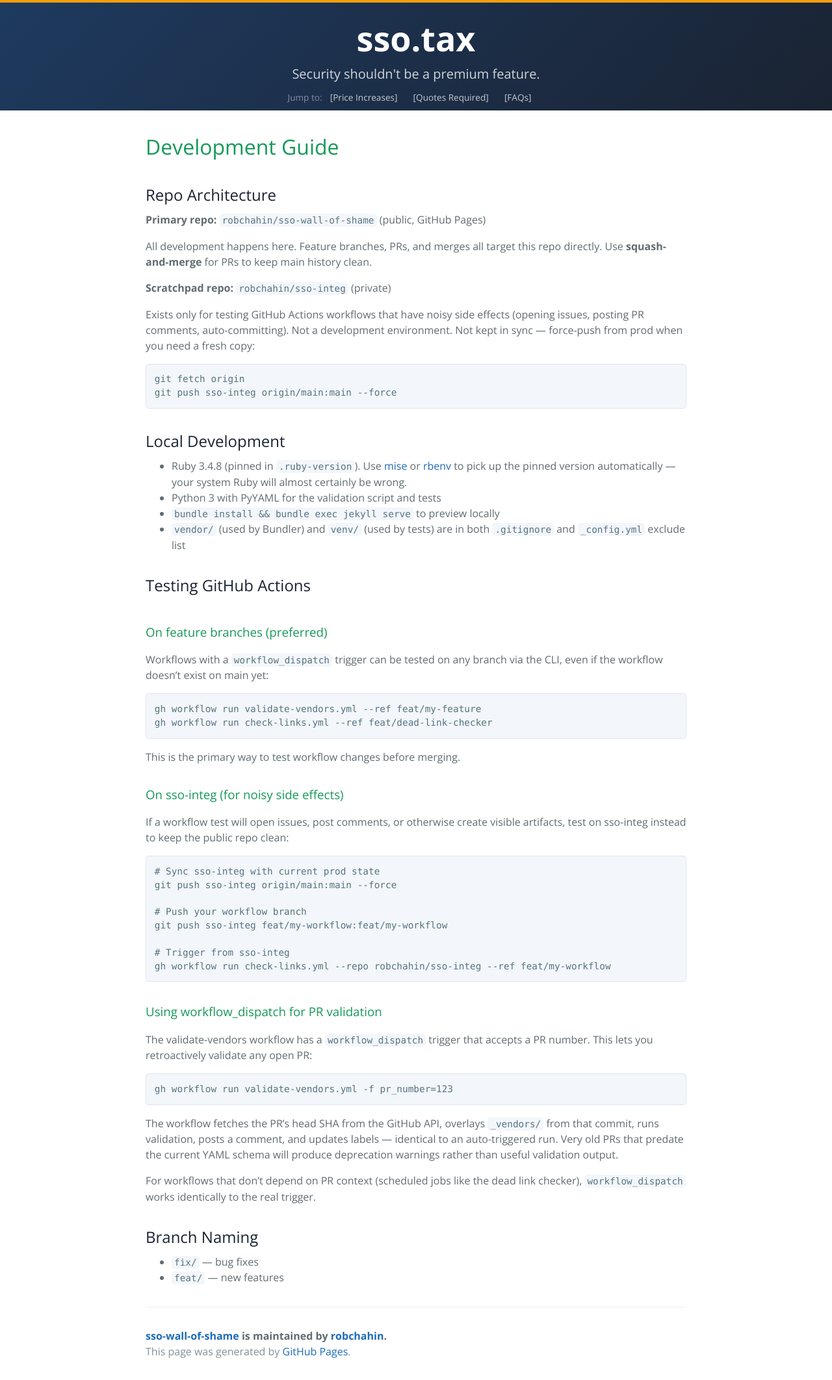
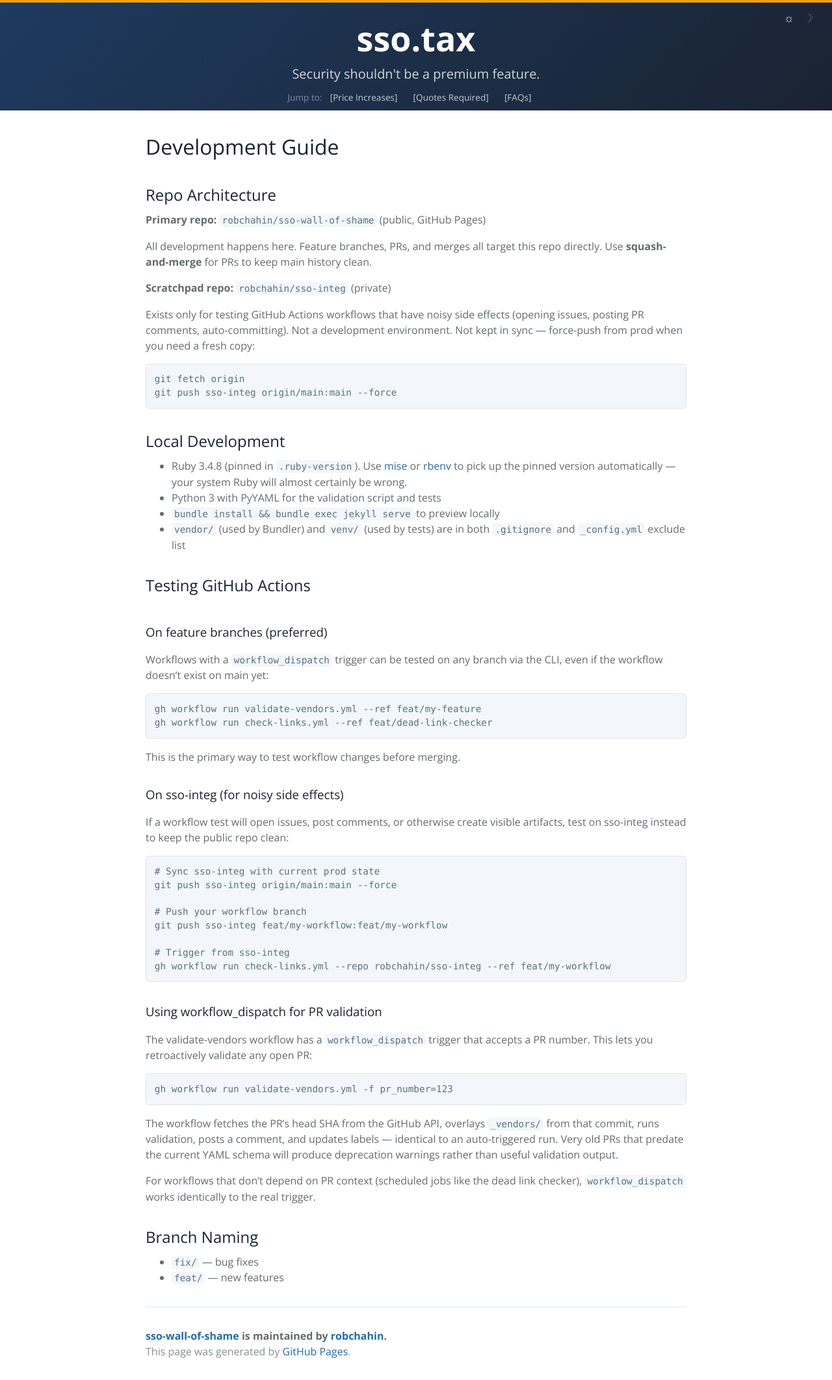
Before and after one commit to robchahin/sso-wall-of-shame, a Jekyll site: the page built from DEVELOPMENT.md, in a window 1280 px wide. Shown: the whole page at 65% size. Built offline with Jekyll 4.4.1, drawn with Linux system fonts in a browser that asks for light colours; our own code applies the rules of GitHub Pages for plain Markdown files.

Commit message:
feat: dark mode with system preference detection and manual toggle
- Convert all content colors from SCSS vars to CSS custom properties
- Define light/dark palettes on :root; dark overrides via prefers-color-scheme
  media query and [data-theme] attribute for manual override
- Add theme.js: toggle button logic, localStorage persistence, system
  preference sync
- Add ☼/☽ toggle buttons to header (top-right, absolute positioned)
- Inline anti-flash script in <head> applies stored theme before first paint
- Dark palette: #0f1923 bg, #c9d1d9 text, #58a6ff links, #e2e8f0 headings

Co-Authored-By: Claude Sonnet 4.6 <noreply@anthropic.com>

```diff
--- a/_layouts/default.html
+++ b/_layouts/default.html
@@ -8,6 +8,12 @@
     <meta name="theme-color" content="#1a2332">
     <meta name="apple-mobile-web-app-status-bar-style" content="black-translucent">
     <link rel="stylesheet" href="{{ '/assets/css/style.css?v=' | append: site.github.build_revision | relative_url }}">
+    <script>
+      (function() {
+        var t = localStorage.getItem('theme');
+        if (t) document.documentElement.setAttribute('data-theme', t);
+      }());
+    </script>
   </head>
   <body>
     <a id="skip-to-content" href="#content">Skip to the content.</a>
@@ -21,6 +27,10 @@
         <a href="#quotes-required">Quotes Required</a>
         <a href="#faqs">FAQs</a>
       </nav>
+      <div class="theme-toggle" aria-label="Color scheme">
+        <button class="theme-btn" data-theme="light" aria-label="Light mode">&#9788;</button>
+        <button class="theme-btn" data-theme="dark" aria-label="Dark mode">&#9789;</button>
+      </div>
     </header>
 
     <main id="content" class="main-content" role="main">
@@ -33,5 +43,6 @@
         <span class="site-footer-credits">This page was generated by <a href="https://pages.github.com">GitHub Pages</a>.</span>
       </footer>
     </main>
+    <script src="{{ '/assets/js/theme.js' | relative_url }}"></script>
   </body>
 </html>
--- a/_sass/site-theme.scss
+++ b/_sass/site-theme.scss
@@ -28,20 +28,11 @@ $medium-breakpoint: 42em;
   }
 }
 
-// === Colors ===
+// === Header colors (not theme-switchable — header is dark in both modes) ===
 
-$header-heading-color:    #fff;
-$header-bg-color:         #159957;
+$header-heading-color:      #fff;
+$header-bg-color:           #159957;
 $header-bg-color-secondary: #155799;
-$section-headings-color:  #159957;
-$body-text-color:         #606c71;
-$body-link-color:         #1e6bb8;
-$blockquote-text-color:   #819198;
-$code-bg-color:           #f3f6fa;
-$code-text-color:         #567482;
-$border-color:            #dce6f0;
-$table-border-color:      #e9ebec;
-$hr-border-color:         #eff0f1;
 
 // === Base ===
 
@@ -55,7 +46,8 @@ body {
   font-family: "Open Sans", "Helvetica Neue", Helvetica, Arial, sans-serif;
   font-size: 16px;
   line-height: 1.5;
-  color: $body-text-color;
+  color: var(--text);
+  background-color: var(--bg);
 }
 
 #skip-to-content {
@@ -71,13 +63,13 @@ body {
     left: 10px;
     height: auto;
     width: auto;
-    background: invert($body-link-color);
-    outline: thick solid invert($body-link-color);
+    background: #f59e0b;
+    outline: thick solid #f59e0b;
   }
 }
 
 a {
-  color: $body-link-color;
+  color: var(--link);
   text-decoration: none;
 
   &:hover {
@@ -151,7 +143,7 @@ a {
     margin-top: 2rem;
     margin-bottom: 1rem;
     font-weight: normal;
-    color: $section-headings-color;
+    color: var(--heading);
   }
 
   p {
@@ -162,8 +154,8 @@ a {
     padding: 2px 4px;
     font-family: Consolas, "Liberation Mono", Menlo, Courier, monospace;
     font-size: 0.9rem;
-    color: $code-text-color;
-    background-color: $code-bg-color;
+    color: var(--code-text);
+    background-color: var(--code-bg);
     border-radius: 0.3rem;
   }
 
@@ -173,17 +165,17 @@ a {
     margin-top: 0;
     margin-bottom: 1rem;
     font: 0.9rem/1.45 Consolas, "Liberation Mono", Menlo, Courier, monospace;
-    color: $code-text-color;
+    color: var(--code-text);
     word-wrap: normal;
-    background-color: $code-bg-color;
-    border: solid 1px $border-color;
+    background-color: var(--code-bg);
+    border: solid 1px var(--border);
     border-radius: 0.3rem;
     -webkit-overflow-scrolling: touch;
 
     > code {
       padding: 0;
       margin: 0;
-      color: $code-text-color;
+      color: var(--code-text);
       word-break: normal;
       white-space: pre;
       background: transparent;
@@ -217,8 +209,8 @@ a {
   blockquote {
     padding: 0 1rem;
     margin-left: 0;
-    color: $blockquote-text-color;
-    border-left: 0.3rem solid $border-color;
+    color: var(--text-secondary);
+    border-left: 0.3rem solid var(--border);
 
     > :first-child { margin-top: 0; }
     > :last-child  { margin-bottom: 0; }
@@ -237,7 +229,7 @@ a {
 
     th, td {
       padding: 0.5rem 1rem;
-      border: 1px solid $table-border-color;
+      border: 1px solid var(--border);
     }
   }
 
@@ -245,7 +237,7 @@ a {
     height: 2px;
     padding: 0;
     margin: 1rem 0;
-    background-color: $hr-border-color;
+    background-color: var(--border);
     border: 0;
   }
 }
@@ -255,7 +247,7 @@ a {
 .site-footer {
   padding-top: 2rem;
   margin-top: 2rem;
-  border-top: solid 1px $hr-border-color;
+  border-top: solid 1px var(--border);
 
   @include large  { font-size: 1rem; }
   @include medium { font-size: 1rem; }
@@ -268,5 +260,5 @@ a {
 }
 
 .site-footer-credits {
-  color: $blockquote-text-color;
+  color: var(--text-secondary);
 }
--- a/assets/css/style.scss
+++ b/assets/css/style.scss
@@ -3,16 +3,70 @@
 
 @import "site-theme";
 
-// === Color palette ===
-$navy: #1a2332;
+// === Color schemes ===
+
+@mixin dark-theme {
+  --bg:             #0f1923;
+  --text:           #c9d1d9;
+  --text-secondary: #8b949e;
+  --link:           #58a6ff;
+  --heading:        #e2e8f0;
+  --border:         #30363d;
+  --table-stripe:   #161c24;
+  --table-hover:    #1a2840;
+  --sticky-border:  #30363d;
+  --code-bg:        #161b22;
+  --code-text:      #c9d1d9;
+  --popover-bg:     #1c2333;
+  --input-border:   #30363d;
+}
+
+:root {
+  --bg:             #ffffff;
+  --text:           #606c71;
+  --text-secondary: #819198;
+  --link:           #1e6bb8;
+  --heading:        #1a2332;
+  --border:         #dce6f0;
+  --table-stripe:   #f6f8fa;
+  --table-hover:    #fff8e7;
+  --sticky-border:  #e1e4e8;
+  --code-bg:        #f3f6fa;
+  --code-text:      #567482;
+  --popover-bg:     #ffffff;
+  --input-border:   #cccccc;
+}
+
+@media (prefers-color-scheme: dark) {
+  :root:not([data-theme="light"]) {
+    @include dark-theme;
+  }
+}
+
+[data-theme="dark"] {
+  @include dark-theme;
+}
+
+// === Site-specific palette (SCSS vars for non-theme-switchable values) ===
+
+$navy:   #1a2332;
 $accent: #f59e0b;
 
 // === Accent bar at top of page ===
+
 html {
   border-top: 4px solid $accent;
 }
 
-// === Dark header ===
+// === Header ===
+
+.page-header {
+  position: relative;
+  background-color: $navy;
+  background-image: linear-gradient(135deg, #1e3a5f 0%, $navy 100%);
+  padding: 1rem 6rem 0.6rem !important;
+}
+
 .project-name {
   margin-bottom: 0.05rem;
 }
@@ -48,18 +102,43 @@ html {
   }
 }
 
-.page-header {
-  background-color: $navy;
-  background-image: linear-gradient(135deg, #1e3a5f 0%, $navy 100%);
-  padding: 1rem 6rem 0.6rem !important;
+// === Theme toggle ===
+
+.theme-toggle {
+  position: absolute;
+  top: 0.75rem;
+  right: 1.5rem;
+  display: flex;
+  gap: 0.25rem;
 }
 
-// Normalize main content font size
+.theme-btn {
+  background: none;
+  border: none;
+  cursor: pointer;
+  font-size: 1.1rem;
+  color: rgba(255, 255, 255, 0.3);
+  padding: 0.2rem 0.3rem;
+  line-height: 1;
+  transition: color 0.15s;
+
+  &--active {
+    color: rgba(255, 255, 255, 0.9);
+  }
+
+  &:hover {
+    color: $accent;
+  }
+}
+
+// === Main content ===
+
+// Normalize font size and override heading styles
 .main-content {
   font-size: 1rem;
 
   h2 {
-    color: $navy;
+    color: var(--heading);
     margin-top: 1rem;
     margin-bottom: 0.5rem;
     display: inline-block;
@@ -70,12 +149,10 @@ html {
   }
 }
 
-
-
-summary { // "Temporary" hack for h2-inside-summary formatting
+summary {
   margin-bottom: 1rem;
   font-weight: normal;
-  color: $navy;
+  color: var(--heading);
   display: list-item;
   font-size: 1.2rem;
   cursor: pointer;
@@ -107,17 +184,17 @@ th {
 thead th {
   position: sticky;
   top: 0;
-  background: #fff;
+  background: var(--bg);
   z-index: 10;
-  border-bottom: 2px solid #e1e4e8;
+  border-bottom: 2px solid var(--sticky-border);
 }
 
 tbody tr:nth-child(even) {
-  background-color: #f6f8fa;
+  background-color: var(--table-stripe);
 }
 
 tbody tr:hover {
-  background-color: #fff8e7;
+  background-color: var(--table-hover);
 }
 
 // === Info toggle / Popover ===
@@ -127,7 +204,7 @@ tbody tr:hover {
   border: none;
   cursor: pointer;
   font-size: 0.9rem;
-  color: #666;
+  color: var(--text-secondary);
   padding: 0 0.2rem;
   vertical-align: middle;
   line-height: 1;
@@ -141,8 +218,8 @@ tbody tr:hover {
 .info-popover {
   position: absolute;
   z-index: 100;
-  background: #fff;
-  border: 1px solid #ccc;
+  background: var(--popover-bg);
+  border: 1px solid var(--input-border);
   border-radius: 4px;
   padding: 0.5rem 0.75rem;
   max-width: 300px;
@@ -161,11 +238,13 @@ tbody tr:hover {
   padding: 0.4rem 0.6rem;
   margin-bottom: 0.5rem;
   font-size: 1rem;
-  border: 1px solid #ccc;
+  border: 1px solid var(--input-border);
   border-radius: 4px;
+  background-color: var(--bg);
+  color: var(--text);
 }
 
 .search-empty {
-  color: #999;
+  color: var(--text-secondary);
   font-style: italic;
 }
--- /dev/null
+++ b/assets/js/theme.js
@@ -0,0 +1,26 @@
+function setTheme(theme) {
+  document.documentElement.setAttribute('data-theme', theme);
+  localStorage.setItem('theme', theme);
+  syncButtons();
+}
+
+function syncButtons() {
+  var stored = localStorage.getItem('theme');
+  var effective = stored ||
+    (window.matchMedia('(prefers-color-scheme: dark)').matches ? 'dark' : 'light');
+  document.querySelectorAll('.theme-btn').forEach(function(btn) {
+    btn.classList.toggle('theme-btn--active', btn.dataset.theme === effective);
+  });
+}
+
+document.addEventListener('DOMContentLoaded', function() {
+  syncButtons();
+
+  document.querySelectorAll('.theme-btn').forEach(function(btn) {
+    btn.addEventListener('click', function() { setTheme(btn.dataset.theme); });
+  });
+
+  window.matchMedia('(prefers-color-scheme: dark)').addEventListener('change', function() {
+    if (!localStorage.getItem('theme')) syncButtons();
+  });
+});
```
